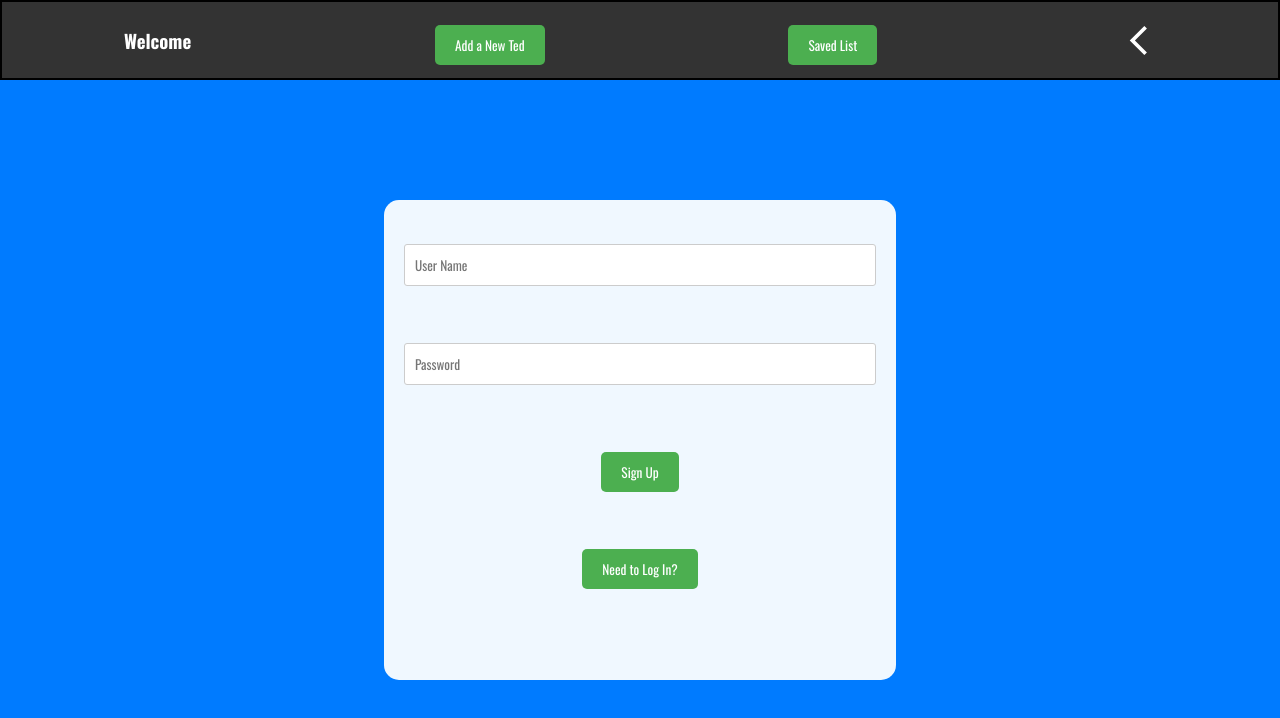
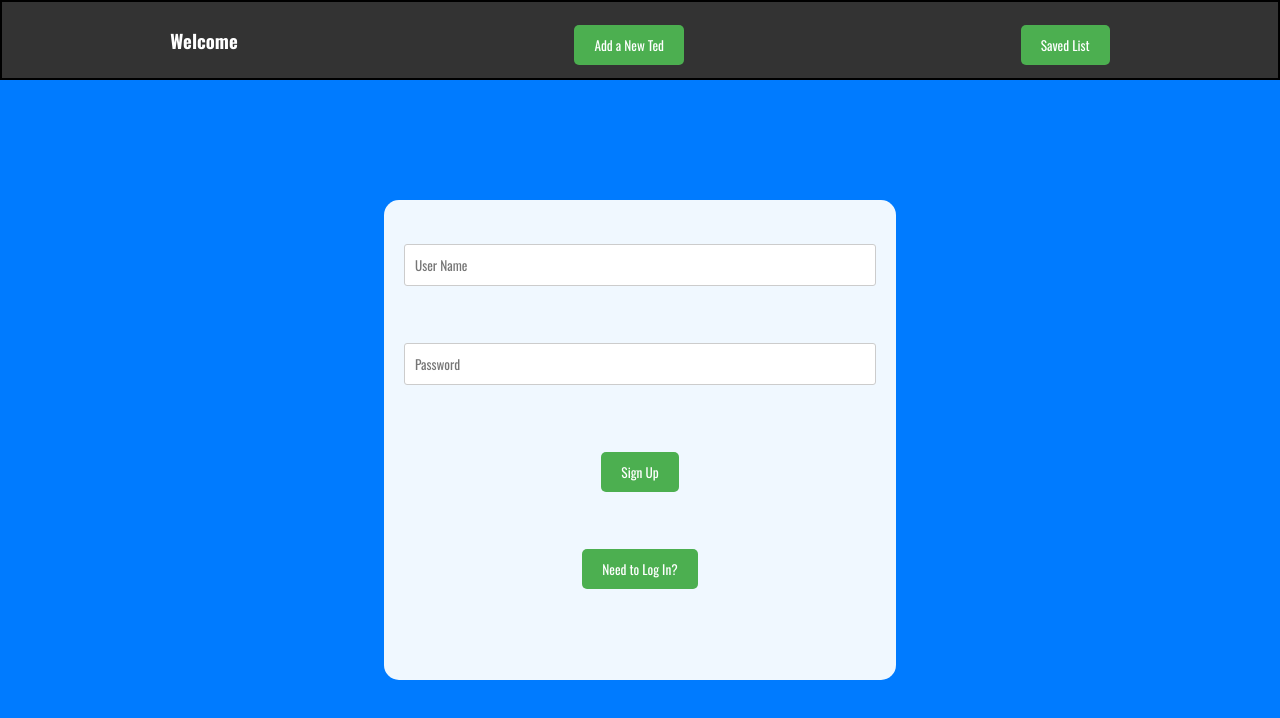
Before and after one commit to zakward/ted-tracker-v2, a React (Vite) app in the folder client/: page / in a window 1280 px wide. Shown: the top 718 px of the page. Built offline with nearby package versions, Linux system fonts and the light colour scheme; no server answers.

Commit message:
back button

```diff
--- a/client/src/components/Navbar.jsx
+++ b/client/src/components/Navbar.jsx
@@ -11,7 +11,7 @@ function Navbar() {
         <Link to ="/form" className = "nav-item"><button>Add a New Ted</button>   </Link>
         <Link to ="/tedList" className = "nav-item"><button>Saved List</button></Link>
        {token && <button id = "logout-btn"onClick = {logout} className = "nav-item">Log Out</button>}
-        <ArrowBackIosNewIcon className="nav-item navigation" fontSize= "large" onClick = {()=> navigate(-1)}/>
+       {token && <ArrowBackIosNewIcon className="nav-item navigation" fontSize= "large" onClick = {()=> navigate(-1)}/>}
 
         </nav>
      );
```
